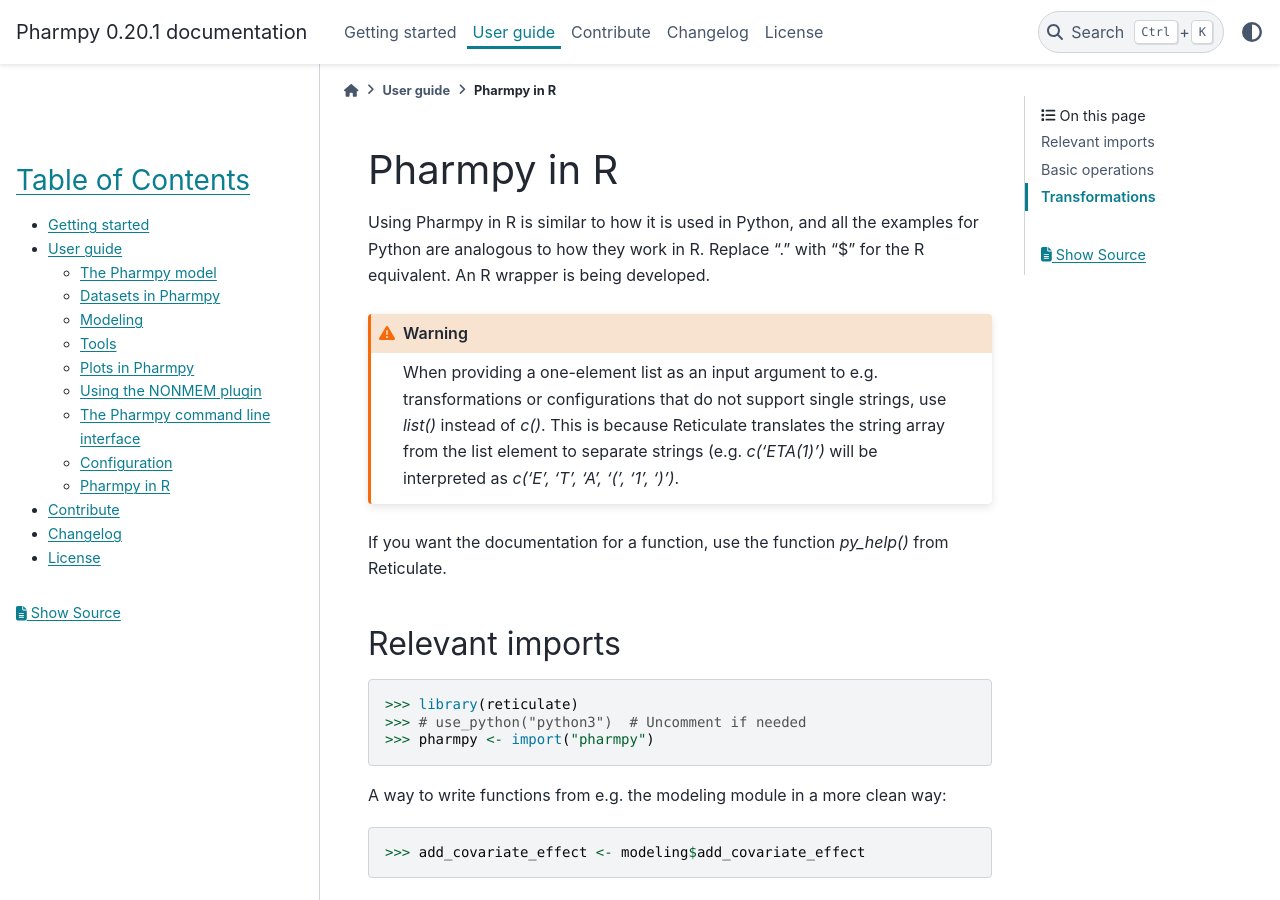
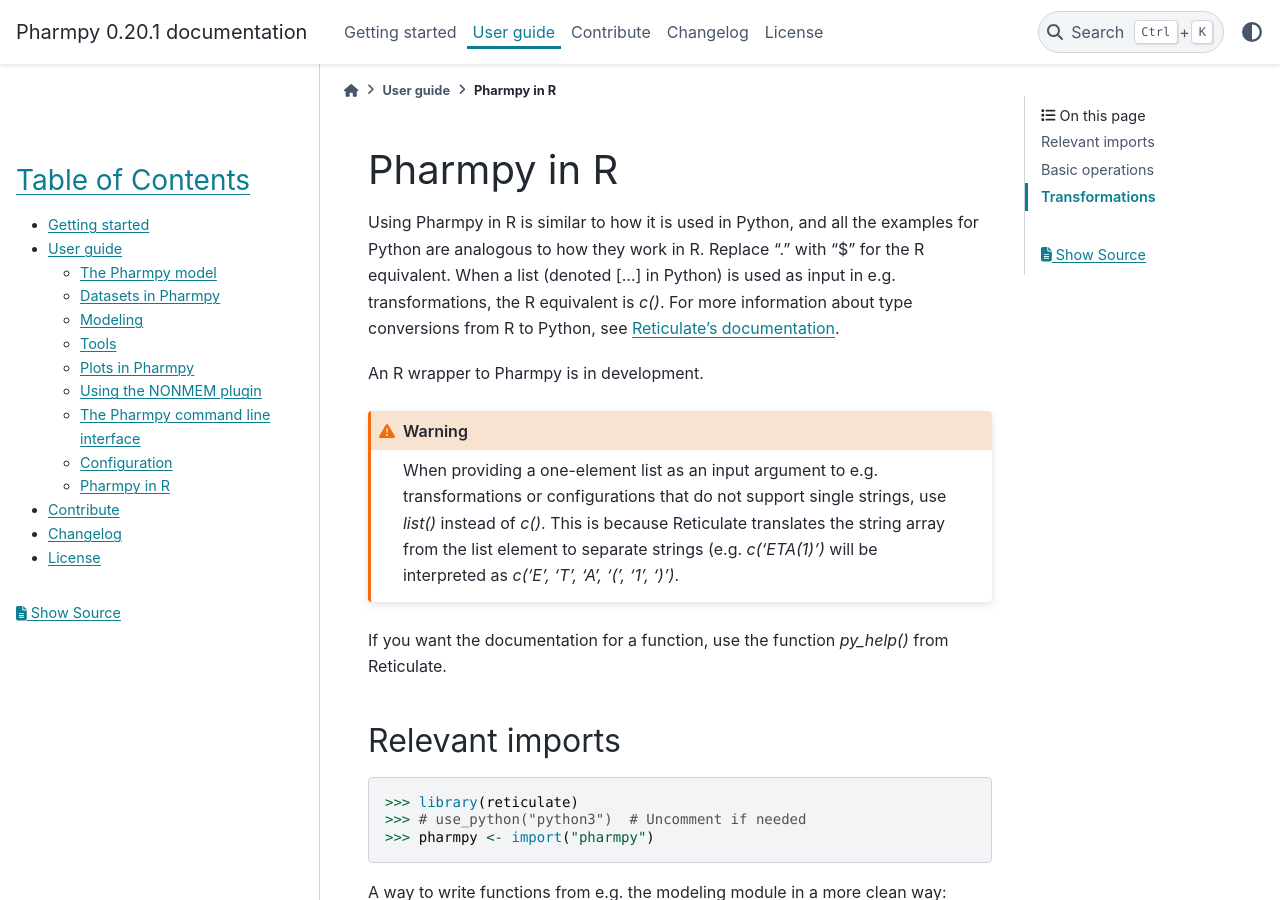
Before and after one commit to pharmpy/pharmpy, a Sphinx documentation site: the page built from docs/using_r.rst, in a window 1280 px wide and 900 px high. Built offline with Sphinx 7.4.7 and the PyData theme 0.15.4, drawn with Linux system fonts in a browser that asks for light colours; pages that are not in the unit, such as notebooks, are missing from menus.

Commit message:
Reference to Reticulates type conversions

```diff
--- a/docs/using_r.rst
+++ b/docs/using_r.rst
@@ -5,7 +5,11 @@
 ============
 
 Using Pharmpy in R is similar to how it is used in Python, and all the examples for Python are analogous to how
-they work in R. Replace "." with "$" for the R equivalent. An R wrapper is being developed.
+they work in R. Replace "." with "$" for the R equivalent. When a list (denoted [...] in Python) is used as input
+in e.g. transformations, the R equivalent is `c()`. For more information about type conversions from R to Python,
+see `Reticulate's documentation <https://rstudio.github.io/reticulate/index.html#type-conversions>`_.
+
+An R wrapper to Pharmpy is in development.
 
 .. warning::
 
```
